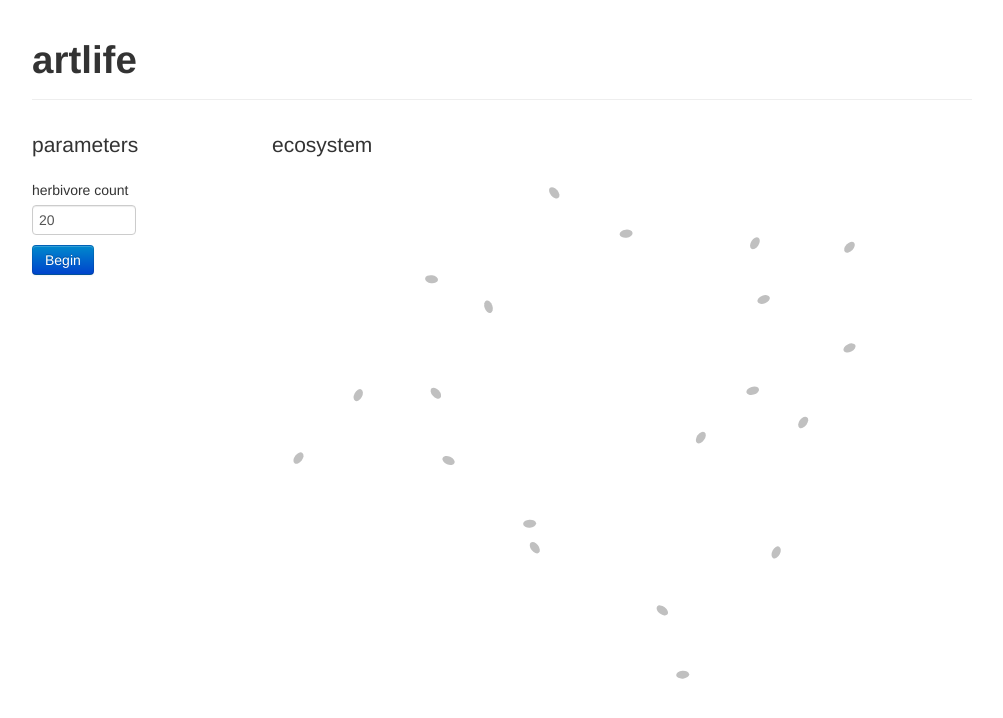
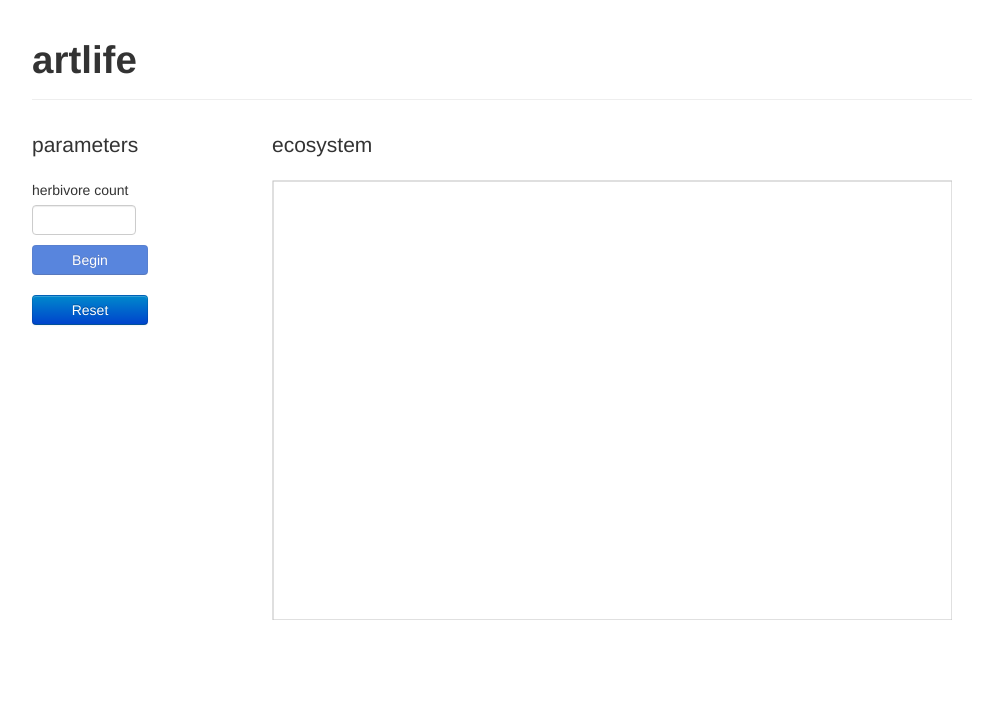
Before and after one commit to don-smith/artlife, a website: page client/index.html in a window 1280 px wide. Shown: the whole page, without its empty margins (138-1141 px from the left). Drawn offline with nearby package versions, Linux system fonts and the light colour scheme; no server answers.

Commit message:
Updated README. Server now randomly determines initial location. Communication is working.

```diff
--- a/client/css/styling.css
+++ b/client/css/styling.css
@@ -4,12 +4,11 @@ body {
 }
 
 ellipse {
-  fill: #f00;
   fill: silver;
 }
 
 path {
-  fill: none;
+  fill: #00f;
   stroke: #000;
   stroke-linecap: round;
 }
--- a/client/index.html
+++ b/client/index.html
@@ -20,8 +20,9 @@
           <form class="form-vertical" ng-submit="begin()">
             <label>herbivore count</label>
             <input type="text" class="input-small" ng-model="startParameters.herbivoreCount"><br>
-            <input type="submit" class="btn btn-primary" value="Begin" ng-disabled="!startParameters.herbivoreCount">
+            <input class="input-small btn btn-primary" value="Begin" ng-click="begin()" ng-disabled="!startParameters.herbivoreCount">
           </form>
+          <input class="input-small btn btn-primary" value="Reset" ng-click="reset()">
         </div>
         <div class="ecosystem span9">
           <p class="lead">ecosystem</p>
--- a/client/js/main.js
+++ b/client/js/main.js
@@ -1,7 +1,10 @@
-var width = 600
-  , height = 500
+var eco
+  , width = 680
+  , height = 440
   , herbivoreCount = 20
   ;
+
+showEmptyEcosystem();
 
 function LifeController($scope) {
   var socket = io.connect();
@@ -11,42 +14,61 @@ function LifeController($scope) {
       height: height
     , width: width
     }
-    , herbivoreCount: '20'
+    , herbivoreCount: $scope.herbivoreCount
+    , serverSampleRate: $scope.serverSampleRate
   };
 
   socket.on('connect', function () {
   //  $scope.setName();
   });
 
-  socket.on('activity', function (activity) {
+  socket.on('activity', function (activities) {
+    console.log(activities);
+    display(activities);
     //  $scope.messages.push(msg);
     //  $scope.$apply();
   });
 
   $scope.begin = function begin() {
-    socket.emit('startParameters', $scope.startParameters);
+    socket.emit('startWithParameters', $scope.startParameters);
+  };
+
+  $scope.reset = function reset() {
+    resetEcosystem();
   };
 }
 
-var m = 1
-  , degrees = 180 / Math.PI;
+function resetEcosystem() {
+  d3.select(".ecosystem").selectAll("g").remove();
+}
 
-var spermatozoa = d3.range(20).map(function() {
-  var x = Math.random() * width
-    , y = Math.random() * height;
+function showEmptyEcosystem() {
+  resetEcosystem();
+  eco = d3.select(".ecosystem").append("svg")
+    .attr("width", width)
+    .attr("height", height);
+  eco.append("rect")
+      .attr("x", 1)
+      .attr("y", 1)
+      .attr("fill-opacity", "0")
+      .attr("stroke", "silver")
+      .attr("width", width - 1)
+      .attr("height", height - 1);
+}
+
+function display(activities) {
+  var degrees = 180 / Math.PI;
+
+  var spermatozoa = activities.map(function(a) {
     return {
         vx: Math.random() * 2 - 1
       , vy: Math.random() * 2 - 1
-    , path: d3.range(m).map(function() { return [x, y]; })
+      , path: d3.range(6).map(function() { return [a.x, a.y]; })
       , count: 0
     };
   });
 
-var svg = d3.select(".ecosystem").append("svg")
-  .attr("width", width)
-  .attr("height", height);
-
-var g = svg.selectAll("g")
+  var g = eco.selectAll("g")
     .data(spermatozoa)
     .enter().append("g");
 
@@ -54,53 +76,9 @@ var head = g.append("ellipse")
     .attr("rx", 6.5)
     .attr("ry", 4);
 
-g.append("path")
-  .datum(function(d) { return d.path.slice(0, 3); })
-  .attr("class", "mid");
-
-g.append("path")
-  .datum(function(d) { return d.path; })
-  .attr("class", "tail");
-
-var tail = g.selectAll("path");
-
-d3.timer(function() {
-  for (var i = -1; ++i < 20;) {
-    var spermatozoon = spermatozoa[i]
-      , path = spermatozoon.path
-      , dx = spermatozoon.vx
-      , dy = spermatozoon.vy
-      , x = path[0][0] += dx
-      , y = path[0][1] += dy
-      , speed = Math.sqrt(dx * dx + dy * dy)
-      , count = speed * 10
-      , k1 = -5 - speed / 3
-      ;
-
-  // Bounce off the walls.
-  if (x < 0 || x > width) spermatozoon.vx *= -1;
-  if (y < 0 || y > height) spermatozoon.vy *= -1;
-
-  // Swim!
-  for (var j = 0; ++j < m;) {
-    var vx = x - path[j][0]
-      , vy = y - path[j][1]
-      , k2 = Math.sin(((spermatozoon.count += count) + j * 3) / 300) / speed
-      ;
-    path[j][0] = (x += dx / speed * k1) - dy * k2;
-    path[j][1] = (y += dy / speed * k1) + dx * k2;
-    speed = Math.sqrt((dx = vx) * dx + (dy = vy) * dy);
-  }
-}
-
   head.attr("transform", headTransform);
-  tail.attr("d", tailPath);
-});
 
   function headTransform(d) {
     return "translate(" + d.path[0] + ")rotate(" + Math.atan2(d.vy, d.vx) * degrees + ")";
   }
-
-function tailPath(d) {
-  return "M" + d.join("L");
 }
```
Also changed, not shown: server.js (+13 -1 lines), README.md. Lines whose indentation alone changed are shown as unchanged.
